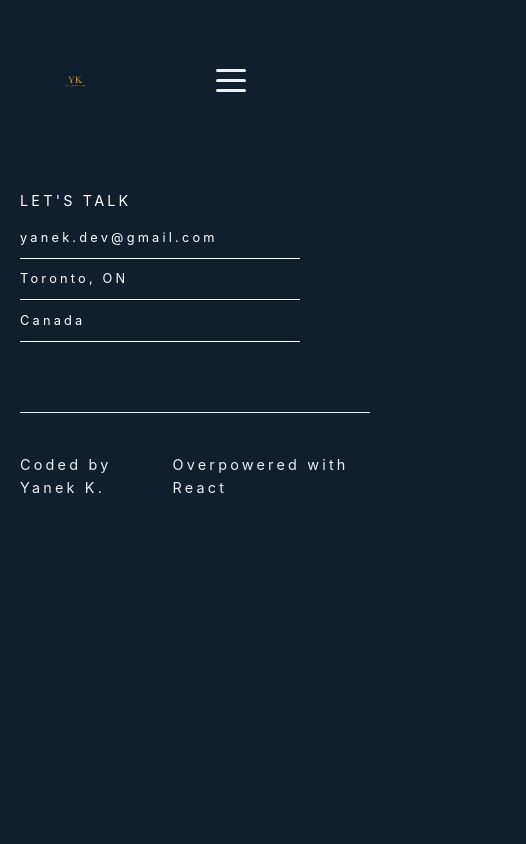
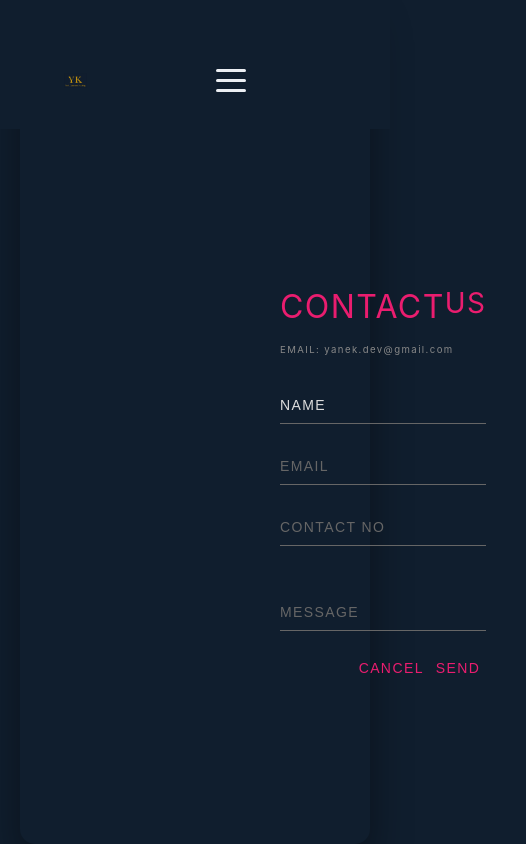
Before and after one commit to Yanek-K/Portfolio-v2, a React app: page / in a window 390 px wide. Shown: the top 844 px of the page, 526 px wide, since content can reach past the window. Built offline with nearby package versions, Linux system fonts and the light colour scheme.

Commit message:
Working on contact page

```diff
--- a/src/Components/Blog/index.css
+++ b/src/Components/Blog/index.css
@@ -14,7 +14,10 @@
 }
 
 .blog__nav {
-  padding: 2rem;
+  padding-top: 1.7rem;
+}
+.blog__nav h4 {
+  font-size: 1.3rem;
 }
 
 /* The list of posts stacks vertically */
@@ -22,14 +25,13 @@
   display: flex;
   flex-direction: column;
   gap: 2rem; /* space between each post-card */
-  margin: 0; /* reset any margins */
-  padding: 0; /* reset any padding */
 }
 
 /* Each card is just text content now */
 .post-card {
   border-bottom: 1px solid var(--white);
   padding: 1.5rem 0; /* vertical padding */
+  width: 90%;
 }
 
 /* Make the entire title/excerpt clickable */
@@ -37,20 +39,20 @@
   display: block;
   text-decoration: none;
   color: inherit;
-  width: 100%; /* fill the content column */
+  width: 95%; /* fill the content column */
 }
 
 /* Title styling */
 .post-card h3 {
   margin: 0 0 0.5rem;
-  font-size: 1.5rem;
+  font-size: 1.7rem;
   color: var(--white);
 }
 
 /* Excerpt wraps fully */
 .excerpt {
   margin: 0 0 0.5rem;
-  font-size: 1rem;
+  font-size: 1.1rem;
   line-height: 1.6;
   color: var(--white);
   width: 100%;
@@ -65,16 +67,19 @@
 
 @media (max-width: 1200px) {
   .blog__wrap {
-    grid-template-columns: 100px 1fr;
+    grid-template-columns: 150px 1fr;
   }
   .blog__nav {
-    padding-right: 0rem;
+    padding-right: 1rem;
     padding-left: 0rem;
   }
 }
 
 /* —— Responsive breakpoint —— */
-@media (max-width: 900px) {
+@media (max-width: 850px) {
+  .blog-section {
+    margin: 2rem;
+  }
   .blog__wrap {
     grid-template-columns: 1fr; /* collapse to one column */
   }
@@ -82,5 +87,6 @@
     border-right: none;
     border-bottom: 1px solid var(--slate);
     margin-bottom: 1.5rem;
+    width: 90%;
   }
 }
--- a/src/Components/Blog/index.js
+++ b/src/Components/Blog/index.js
@@ -6,10 +6,11 @@ const Bloglist = ({ posts }) => {
     <div className="blog-section">
       <div className="blog__wrap">
         <aside className="blog__nav">
-          <p>link</p>
-          <p>link</p>
-          <p>link</p>
-          <p>link</p>
+          <h4>by Yanek K.</h4>
+          {/* <p>Sponsor</p>
+          <p>Contact Me</p>
+          <p>About</p>
+          <p>link</p> */}
         </aside>
         <div className="blog__content">
           <div className="blog-list">
--- /dev/null
+++ b/src/Components/Contact/index.css
@@ -0,0 +1,168 @@
+body,
+button,
+input {
+  letter-spacing: 1.4px;
+}
+
+.background {
+  display: flex;
+  margin: var(--margin-standard);
+  padding: 4rem;
+}
+
+.container {
+  flex: 0 1 700px;
+  margin: auto;
+}
+
+.screen:after {
+  content: "";
+  display: block;
+  position: absolute;
+  top: 0;
+  left: 20px;
+  right: 20px;
+  bottom: 0;
+  border-radius: 15px;
+  box-shadow: 0 20px 40px rgba(0, 0, 0, 0.4);
+  z-index: -1;
+}
+
+.screen-header {
+  display: flex;
+  align-items: center;
+  padding: 10px 20px;
+  background: #4d4d4f;
+  border-top-left-radius: 15px;
+  border-top-right-radius: 15px;
+}
+
+.screen-header-left {
+  margin-right: auto;
+}
+
+.screen-header-button {
+  display: inline-block;
+  width: 8px;
+  height: 8px;
+  margin-right: 3px;
+  border-radius: 8px;
+  background: white;
+}
+
+.screen-body {
+  display: flex;
+}
+
+.screen-body-item {
+  flex: 1;
+  padding: 50px;
+}
+
+.screen-body-item.left {
+  display: flex;
+  flex-direction: column;
+}
+
+.app-title {
+  display: flex;
+  flex-direction: column;
+  position: relative;
+  color: #ea1d6f;
+}
+
+.app-title:after {
+  content: "";
+  display: block;
+  position: absolute;
+  left: 0;
+  bottom: -10px;
+  width: 25px;
+  height: 4px;
+  background: #ea1d6f;
+}
+
+.app-contact {
+  margin-top: auto;
+  font-size: 0.6rem;
+  color: #888;
+}
+
+.app-form-group {
+  margin-bottom: 1.5rem;
+}
+
+.app-form-group.message {
+  margin-top: 3rem;
+}
+
+.app-form-group.buttons {
+  margin-bottom: 0;
+  text-align: right;
+}
+
+.app-form-control {
+  width: 100%;
+  padding: 10px 0;
+  background: none;
+  border: none;
+  border-bottom: 1px solid #666;
+  color: #ddd;
+  font-size: 14px;
+  text-transform: uppercase;
+  outline: none;
+  transition: border-color 0.2s;
+}
+
+.app-form-control::placeholder {
+  color: #666;
+}
+
+.app-form-control:focus {
+  border-bottom-color: #ddd;
+}
+
+.app-form-button {
+  background: none;
+  border: none;
+  color: #ea1d6f;
+  font-size: 14px;
+  cursor: pointer;
+  outline: none;
+}
+
+.app-form-button:hover {
+  color: #b9134f;
+}
+
+@media screen and (max-width: 520px) {
+  .screen-body {
+    flex-direction: column;
+  }
+
+  .screen-body-item.left {
+    margin-bottom: 30px;
+  }
+
+  .app-title {
+    flex-direction: row;
+  }
+
+  .app-title span {
+    margin-right: 12px;
+  }
+
+  .app-title:after {
+    display: none;
+  }
+}
+
+@media screen and (max-width: 600px) {
+  .screen-body {
+    padding: 40px;
+  }
+
+  .screen-body-item {
+    padding: 0;
+  }
+}
--- /dev/null
+++ b/src/Components/Contact/index.js
@@ -0,0 +1,48 @@
+import React from "react";
+import "./index.css";
+
+const ContactPage = () => {
+  return (
+    <div class="background">
+      <div class="container">
+        <div class="screen">
+          <div class="screen-body">
+            <div class="screen-body-item left">
+              <div class="app-title">
+                <h2>CONTACT</h2>
+                <h3>US</h3>
+              </div>
+              <div class="app-contact">EMAIL: yanek.dev@gmail.com</div>
+            </div>
+            <div class="screen-body-item">
+              <div class="app-form">
+                <div class="app-form-group">
+                  <input
+                    class="app-form-control"
+                    placeholder="NAME"
+                    value="Name"
+                  />
+                </div>
+                <div class="app-form-group">
+                  <input class="app-form-control" placeholder="EMAIL" />
+                </div>
+                <div class="app-form-group">
+                  <input class="app-form-control" placeholder="CONTACT NO" />
+                </div>
+                <div class="app-form-group message">
+                  <input class="app-form-control" placeholder="MESSAGE" />
+                </div>
+                <div class="app-form-group buttons">
+                  <button class="app-form-button">CANCEL</button>
+                  <button class="app-form-button">SEND</button>
+                </div>
+              </div>
+            </div>
+          </div>
+        </div>
+      </div>
+    </div>
+  );
+};
+
+export default ContactPage;
--- a/src/Pages/Contact/Contact.jsx
+++ b/src/Pages/Contact/Contact.jsx
@@ -1,13 +1,16 @@
 import React from "react";
 import Navbar from "../../Components/Navbar";
 import FixedIcons from "../../Components/FixedIcons";
+
 import Footer from "../../Components/Footer";
+import ContactPage from "../../Components/Contact";
 
 const Contact = () => {
   return (
     <div>
       <Navbar />
       <FixedIcons />
+      <ContactPage />
       <Footer />
     </div>
   );
```
Also changed, not shown: 1 other file (tests, documents, lock files or other folders).
